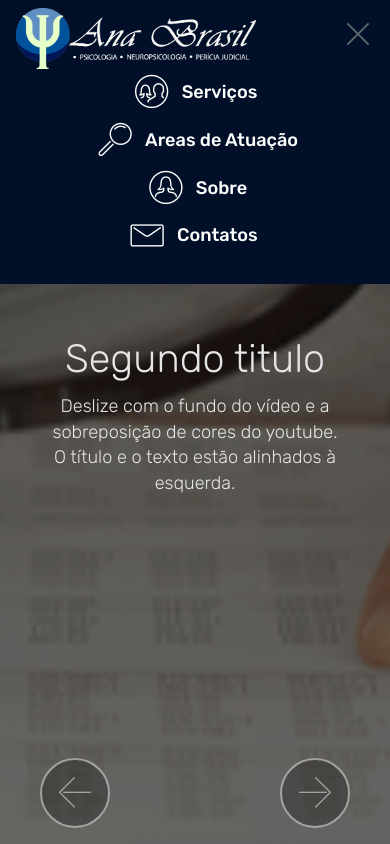
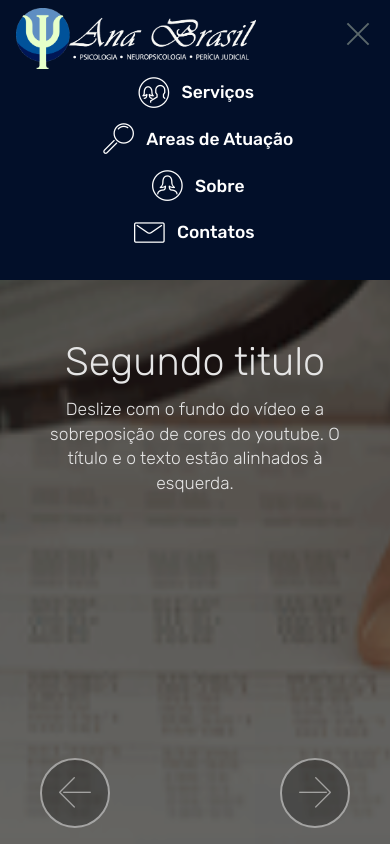
Before and after one commit to w1ckt0r/Ana-Brasil, a plain HTML site: page index.html in a window 390 px wide. Both pictures are taken after a click on the button "Toggle navigation". Shown: the top 844 px of the page. Drawn offline with Linux system fonts and the light colour scheme; files whose address does not match are found by name.

Commit message:
create github pages

```diff
--- a/assets/mobirise/css/mbr-additional.css
+++ b/assets/mobirise/css/mbr-additional.css
@@ -33,11 +33,11 @@ body {
 }
 .display-5 {
   font-family: 'Rubik', sans-serif;
-  font-size: 1.3rem;
+  font-size: 1.2rem;
   font-display: swap;
 }
 .display-5 > .mbr-iconfont {
-  font-size: 2.08rem;
+  font-size: 1.92rem;
 }
 .display-7 {
   font-family: 'Rubik', sans-serif;
@@ -69,9 +69,9 @@ body {
     line-height: calc( 1.4 * (1rem + (1 - 1) * ((100vw - 20rem) / (48 - 20))));
   }
   .display-5 {
-    font-size: 1.04rem;
-    font-size: calc( 1.105rem + (1.3 - 1.105) * ((100vw - 20rem) / (48 - 20)));
-    line-height: calc( 1.4 * (1.105rem + (1.3 - 1.105) * ((100vw - 20rem) / (48 - 20))));
+    font-size: 0.96rem;
+    font-size: calc( 1.07rem + (1.2 - 1.07) * ((100vw - 20rem) / (48 - 20)));
+    line-height: calc( 1.4 * (1.07rem + (1.2 - 1.07) * ((100vw - 20rem) / (48 - 20))));
   }
 }
 /* Buttons */
--- a/index.html
+++ b/index.html
@@ -59,7 +59,7 @@
     </nav>
 </section>
 
-<section class="engine"><a href="https://mobirise.info/w">html5 templates</a></section><section class="carousel slide cid-s3kynxQBFV" data-interval="false" id="slider1-w">
+<section class="engine"><a href="https://mobirise.info/u">bootstrap responsive templates</a></section><section class="carousel slide cid-s3kynxQBFV" data-interval="false" id="slider1-w">
 
 
 
```
Also changed, not shown: 1 other file.
